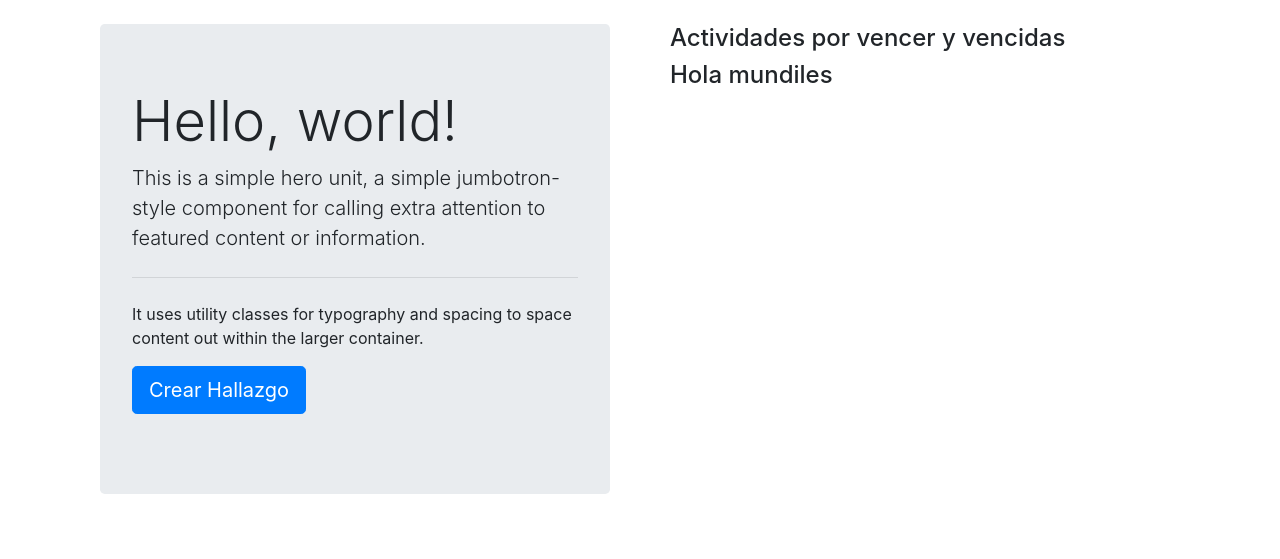
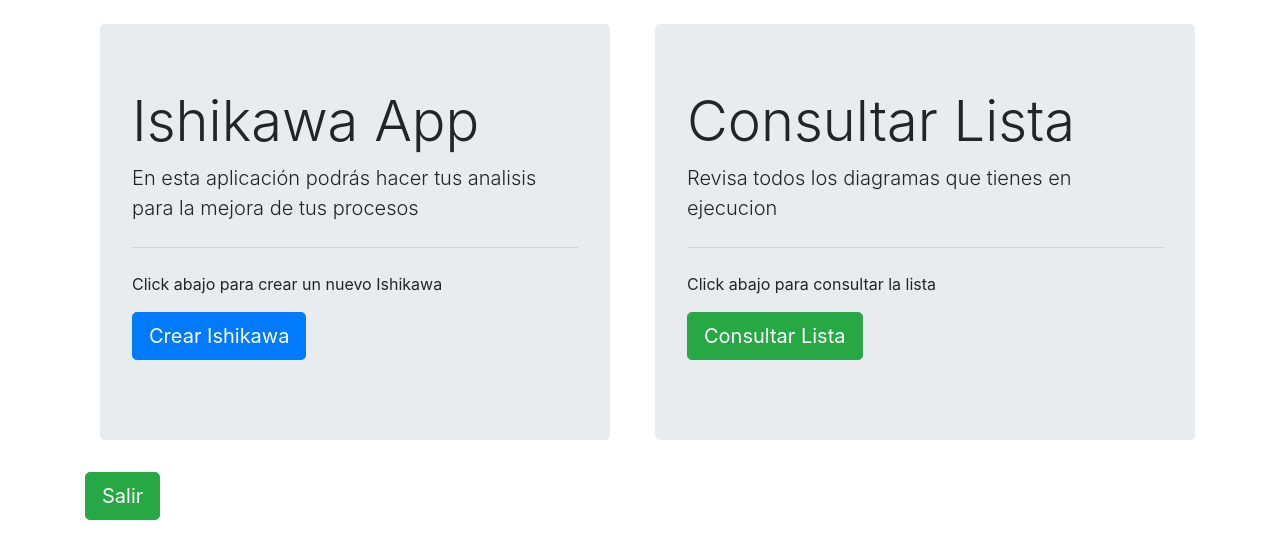
Before and after one commit to carlosmega/Ishikawa, a Django app: page /portada/ in a window 1280 px wide. Shown: the part 56-615 px from the top of the page. Run offline with Django 3.2, Linux system fonts and the light colour scheme; some libraries are stand-ins or nearby versions.

Commit message:
html de primeras paginas

```diff
--- a/ishikawa/settings.py
+++ b/ishikawa/settings.py
@@ -123,5 +123,8 @@ USE_TZ = True
 
 STATIC_URL = '/static/'
 
+STATICFILES_DIRS = [
+    os.path.join(BASE_DIR, "static"),
+]
 
 LOGIN_REDIRECT_URL = reverse_lazy('metodo:portada')
--- /dev/null
+++ b/static/style.css
@@ -0,0 +1,7 @@
+.hola {
+    color: aquamarine;
+}
+
+.formulario_hallazgo {
+    color: aquamarine;
+}
--- a/templates/base/base.html
+++ b/templates/base/base.html
@@ -1,10 +1,12 @@
 <!DOCTYPE html>
 <html lang="es">
 <head>
+    {% load static %}
     <meta charset="UTF-8">
     <meta name="viewport" content="width=device-width, initial-scale=1.0">
     <meta http-equiv="X-UA-Compatible" content="ie=edge">
     <title>Ishikawa App</title>
+    <link rel="stylesheet" href="{% static 'style.css' %}">
     <link rel="stylesheet" href="https://maxcdn.bootstrapcdn.com/bootstrap/4.0.0/css/bootstrap.min.css" integrity="sha384-Gn5384xqQ1aoWXA+058RXPxPg6fy4IWvTNh0E263XmFcJlSAwiGgFAW/dAiS6JXm"
         crossorigin="anonymous">
 </head>
--- a/templates/metodo/portada.html
+++ b/templates/metodo/portada.html
@@ -7,29 +7,35 @@
         <div class="col mt-4">
             <div class="col">
                 <div class="jumbotron">
-                    <h1 class="display-4">Hello, world!</h1>
-                    <p class="lead">This is a simple hero unit, a simple jumbotron-style component for calling extra attention to featured content or
-                        information.</p>
+                    <h1 class="display-4">Ishikawa App</h1>
+                    <p class="lead">En esta aplicación podrás hacer tus analisis para la mejora de tus procesos</p>
                     <hr class="my-4">
-                    <p>It uses utility classes for typography and spacing to space content out within the larger container.</p>
+                    <p>Click abajo para crear un nuevo Ishikawa</p>
                     <p class="lead">
-                        <a class="btn btn-primary btn-lg" href="{% url 'metodo:hallazgo' %}" role="button">Crear Hallazgo</a>
+                        <a class="btn btn-primary btn-lg" href="{% url 'metodo:hallazgo' %}" role="button">Crear Ishikawa</a>
                     </p>
                 </div>
             </div>
         </div>
         <div class="col mt-4">
-            <div class="col">
-                <h4>Actividades por vencer y vencidas</h4>
+            <div class="row">
+                <div class="col">
+                    <div class="jumbotron">
+                        <h1 class="display-4">Consultar Lista</h1>
+                        <p class="lead">Revisa todos los diagramas que tienes en ejecucion</p>
+                        <hr class="my-4">
+                        <p>Click abajo para consultar la lista</p>
+                        <p class="lead">
+                            <a class="btn btn-success btn-lg" href="{% url 'metodo:lista_hallazgos' %}" role="button">Consultar Lista</a>
+                        </p>
+                    </div>
+                </div>
             </div>
-            <div class="col">
-                <h4>Hola mundiles</h4>
-            </div>
+        </div>
+    </div>
+    <p class="lead">
+        <a class="btn btn-success btn-lg" href="{% url 'logout' %}" role="button">Salir</a>
+    </p>
+</div>
 
-        </div>
-
-    </div>
-
-
-</div>
 {% endblock %}
```
Also changed, not shown: metodo/forms.py (+8 -0 lines), metodo/models.py (+27 -0 lines), metodo/views.py (+15 -4 lines), templates/metodo/causa.html (+8 -5 lines), templates/metodo/causa_raiz.html (+23 -16 lines), templates/registration/login.html (+26 -16 lines), db.sqlite3, static/javascripts.js (added).
